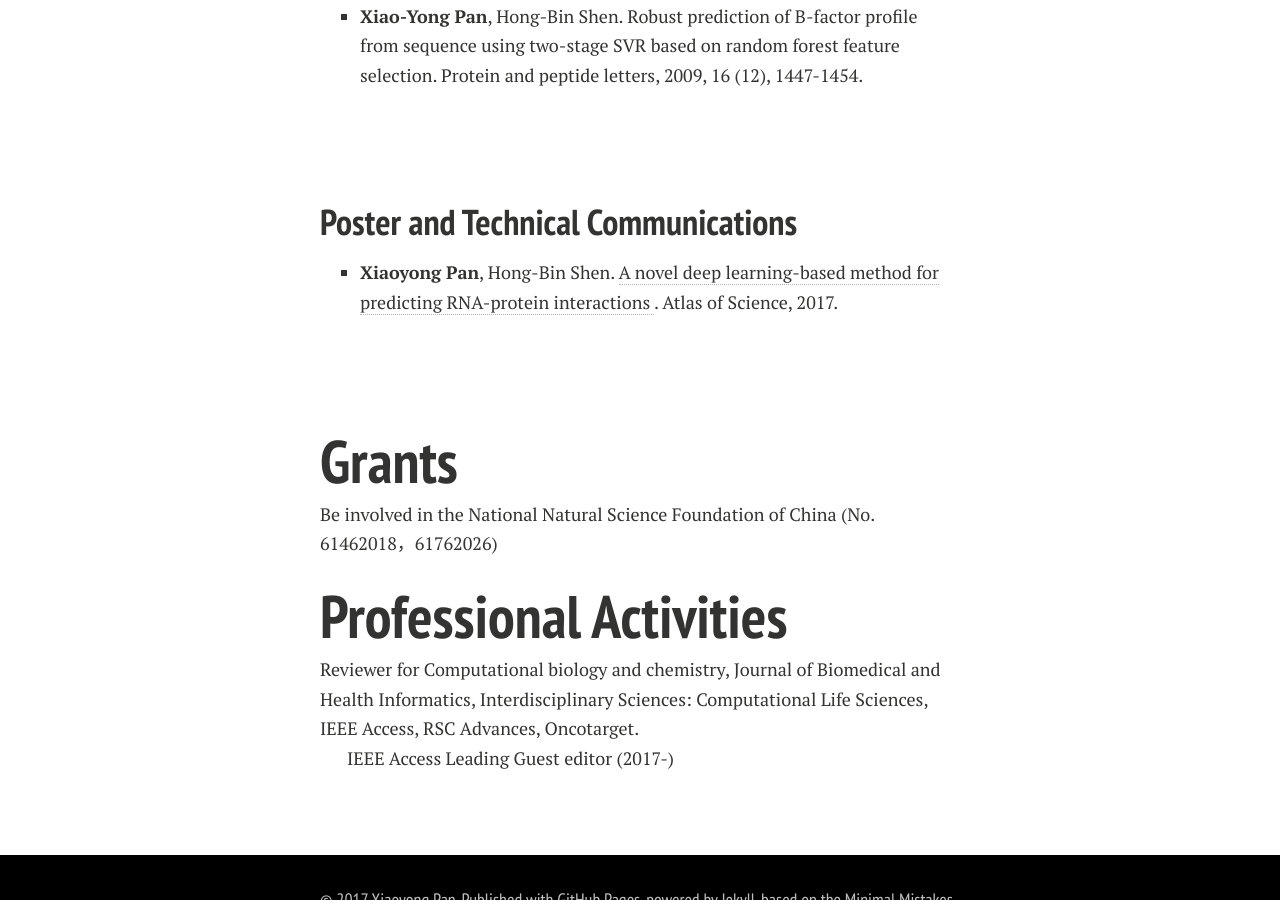
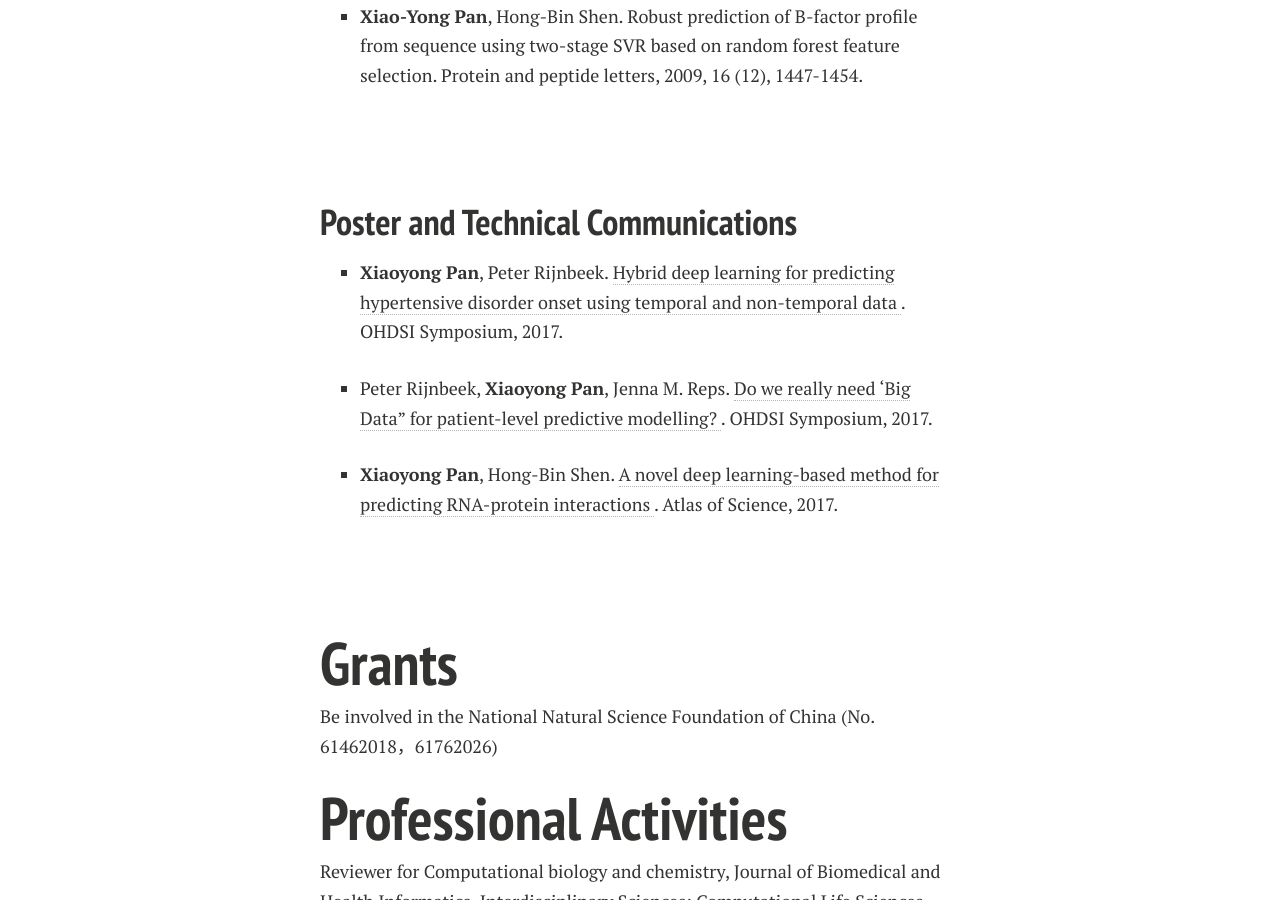
Before and after one commit to xypan1232/xypan1232.github.io, a Jekyll site: the page built from publications.md, in a window 1280 px wide and 900 px high, scrolled down 1990 px. Built offline with Jekyll 4.4.1, drawn with Linux system fonts in a browser that asks for light colours; nearby versions of some CDN libraries; Markdown is read by kramdown in place of the engine named in the settings.

Commit message:
Update publications.md

```diff
--- a/publications.md
+++ b/publications.md
@@ -59,6 +59,14 @@ See my Publication at <a href="https://scholar.google.com/citations?hl=en&user=Y
 
 ## Poster and Technical Communications
 <ul>
+<li><p><b>Xiaoyong Pan</b>, Peter Rijnbeek. <a href="https://atlasofscience.org/a-novel-deep-learning-based-method-for-predicting-rna-protein-interactions/"> Hybrid deep learning for predicting hypertensive disorder onset using temporal and non-temporal data </a>. OHDSI Symposium, 2017.</p>
+</li>
+</ul>
+<ul>
+<li><p>Peter Rijnbeek, <b>Xiaoyong Pan</b>, Jenna M. Reps. <a href="https://atlasofscience.org/a-novel-deep-learning-based-method-for-predicting-rna-protein-interactions/">Do we really need ‘Big Data” for patient-level predictive modelling? </a>. OHDSI Symposium, 2017.</p>
+</li>
+</ul>
+<ul>
 <li><p><b>Xiaoyong Pan</b>, Hong-Bin Shen. <a href="https://atlasofscience.org/a-novel-deep-learning-based-method-for-predicting-rna-protein-interactions/"> A novel deep learning-based method for predicting RNA-protein interactions </a>. Atlas of Science, 2017.</p>
 </li>
 </ul>
```
